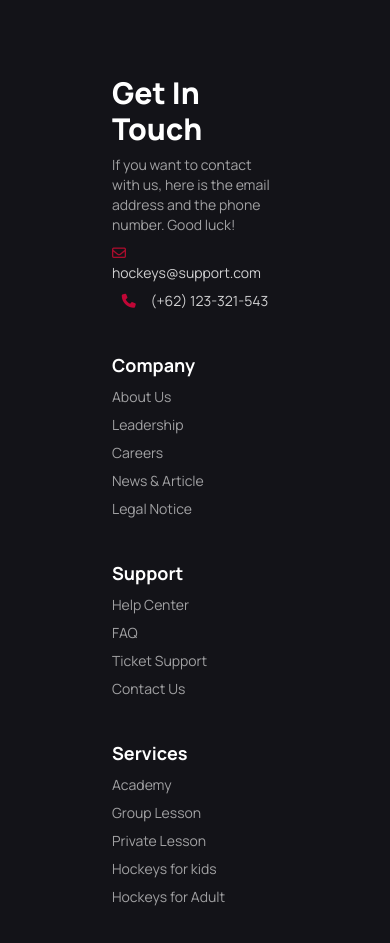
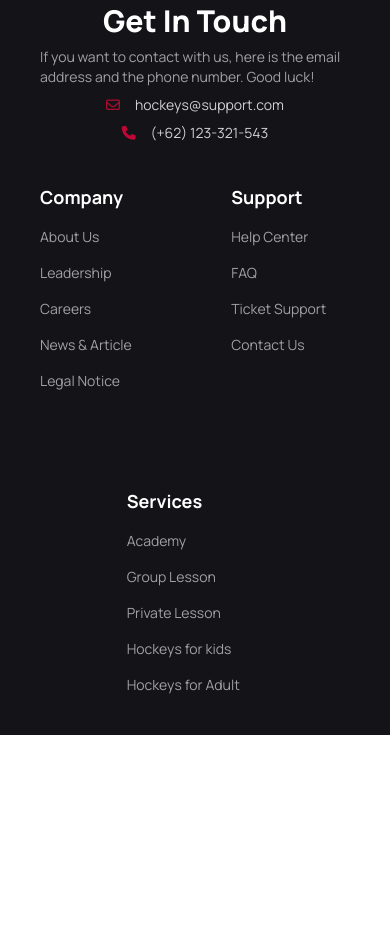
Before and after one commit to abu-abdullah22/Hockey-s, a plain HTML site: page index.html in a window 390 px wide. Shown: the part 10911-11854 px from the top of the page. After the commit the page ends 11646 px from the top, so only its background shows below. Drawn offline with nearby package versions, Linux system fonts and the light colour scheme.

Commit message:
added and made responsive footer section

```diff
--- a/index.html
+++ b/index.html
@@ -849,7 +849,8 @@
       </section>
     </main>
 
-    <footer class="p-28 bg-[#131318] text-base-content">
+    <!-- footer section  -->
+    <footer class="lg:p-28 p-10 bg-[#131318] text-base-content">
      <div class="footer container mx-auto text-white">
       <aside class="flex flex-col lg:items-start items-center">
         <h4 class="text-3xl font-extrabold">Get In Touch</h4>
@@ -858,29 +859,39 @@
         <p class="opacity-80"><i class="fa-solid fa-phone mr-3" style="color: #ec043e;"></i> (+62) 123-321-543</p>
       </aside>
 
-      <nav>
-        <header class="font-bold text-lg">Company</header>
-        <a class="link link-hover opacity-60">About Us</a>
-        <a class="link link-hover opacity-60">Leadership </a>
-        <a class="link link-hover opacity-60">Careers </a>
-        <a class="link link-hover opacity-60">News & Article</a>
-        <a class="link link-hover opacity-60">Legal Notice</a>
-      </nav>
-      <nav>
-        <header class="text-lg font-bold">Support</header>
-        <a class="link link-hover opacity-60">Help Center</a>
-        <a class="link link-hover opacity-60">FAQ </a>
-        <a class="link link-hover opacity-60">Ticket Support</a>
-        <a class="link link-hover opacity-60">Contact Us</a>
-      </nav>
-      <nav>
-        <header class="text-lg font-bold">Services</header>
-        <a class="link link-hover opacity-60">Academy</a>
-        <a class="link link-hover opacity-60">Group Lesson</a>
-        <a class="link link-hover opacity-60">Private Lesson</a>
-        <a class="link link-hover opacity-60">Hockeys for kids</a>
-        <a class="link link-hover opacity-60">Hockeys for Adult</a>
-      </nav>
+      <div class="lg:flex lg:gap-40 grid grid-cols-2 gap-24">
+        <div>
+          <nav class="space-y-4">
+            <header class="font-bold text-lg">Company</header>
+            <p class="link link-hover opacity-60">About Us</p>
+            <p class="link link-hover opacity-60">Leadership </p>
+            <p class="link link-hover opacity-60">Careers </p>
+            <p class="link link-hover opacity-60">News & Article</p>
+            <p class="link link-hover opacity-60">Legal Notice</p>
+          </nav>
+        </div>
+
+        <div>
+          <nav class="space-y-4" >
+            <header class="font-bold text-lg">Support</header>
+            <p class="link link-hover opacity-60">Help Center</p>
+            <p class="link link-hover opacity-60">FAQ </p>
+            <p class="link link-hover opacity-60">Ticket Support </p>
+            <p class="link link-hover opacity-60">Contact Us</p>
+
+          </nav>
+        </div>
+
+     <div class="mx-auto col-span-2">
+      <nav class="space-y-4">
+        <header class="font-bold text-lg">Services</header>
+            <p class="link link-hover opacity-60">Academy  </p>
+            <p class="link link-hover opacity-60">Group Lesson </p>
+            <p class="link link-hover opacity-60">Private Lesson </p>
+            <p class="link link-hover opacity-60">Hockeys for kids</p>
+            <p class="link link-hover opacity-60">Hockeys for Adult</p>
+     </div>
+    </div>
     </div>
 
     </footer>
```
